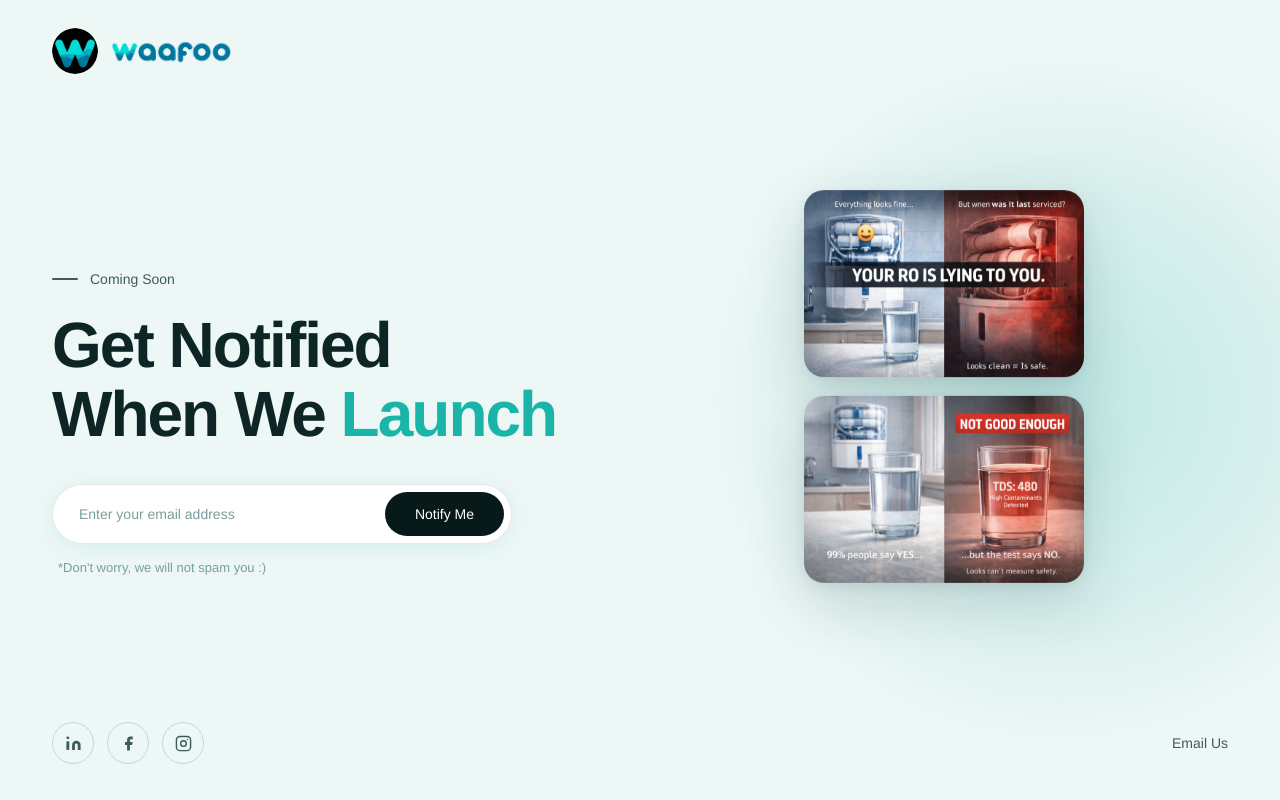
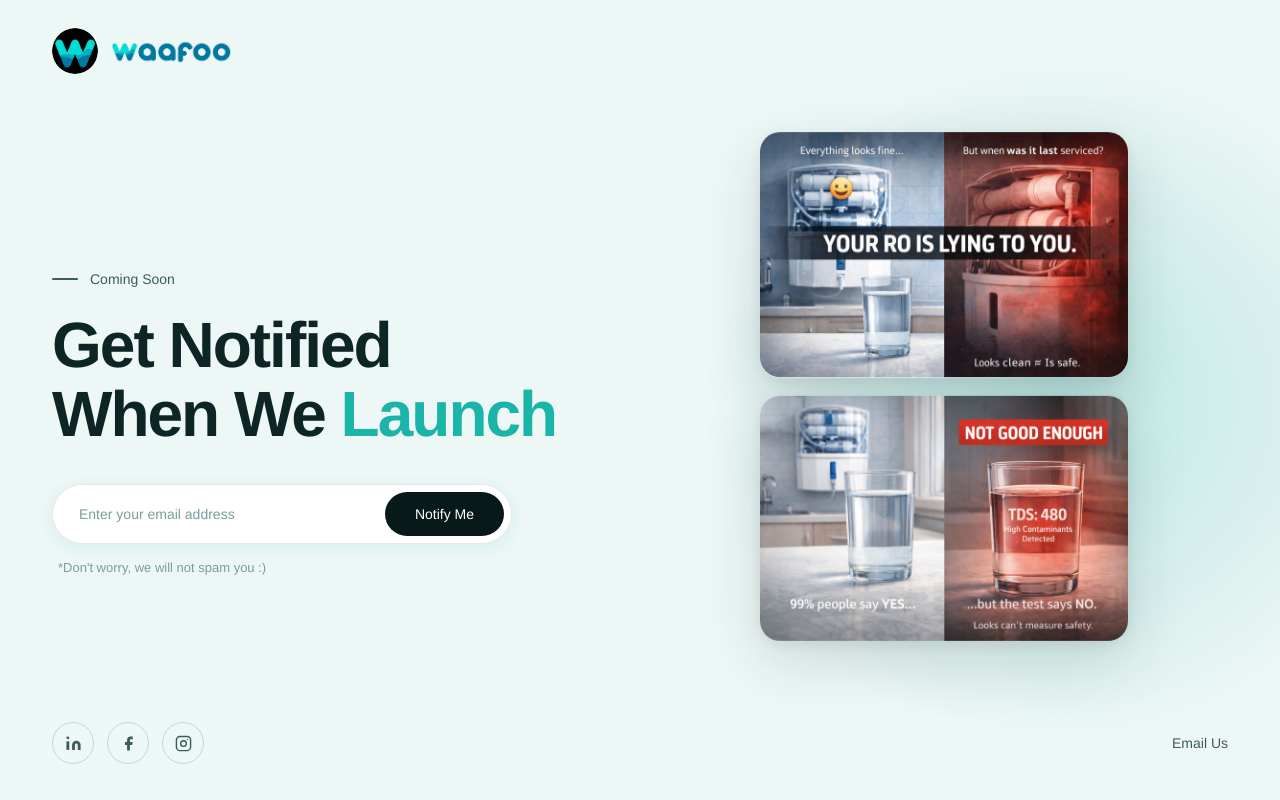
Before and after one commit to MrPrakharSrivastava/coming-soon, a React (Vite) app: page / in a window 1280 px wide. Built offline with nearby package versions, Linux system fonts and the light colour scheme.

Commit message:
Update ROCard.module.css

```diff
--- a/src/components/ROCard.module.css
+++ b/src/components/ROCard.module.css
@@ -9,7 +9,7 @@
 
 @media (min-width: 901px) {
   .stack {
-    max-width: clamp(280px, 35vh, 420px);
+    max-width: clamp(360px, 46vh, 540px);
   }
 }
 
```
